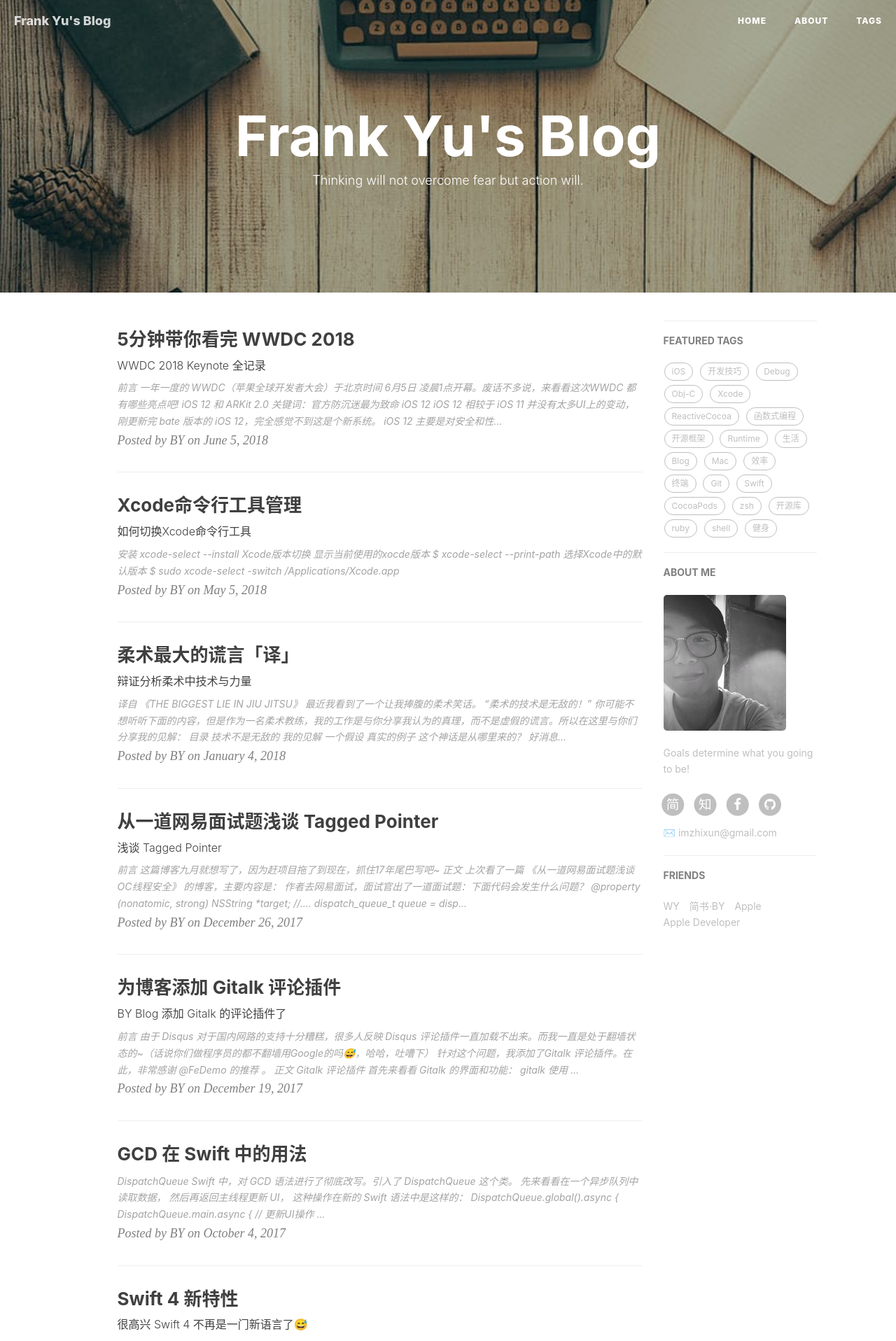
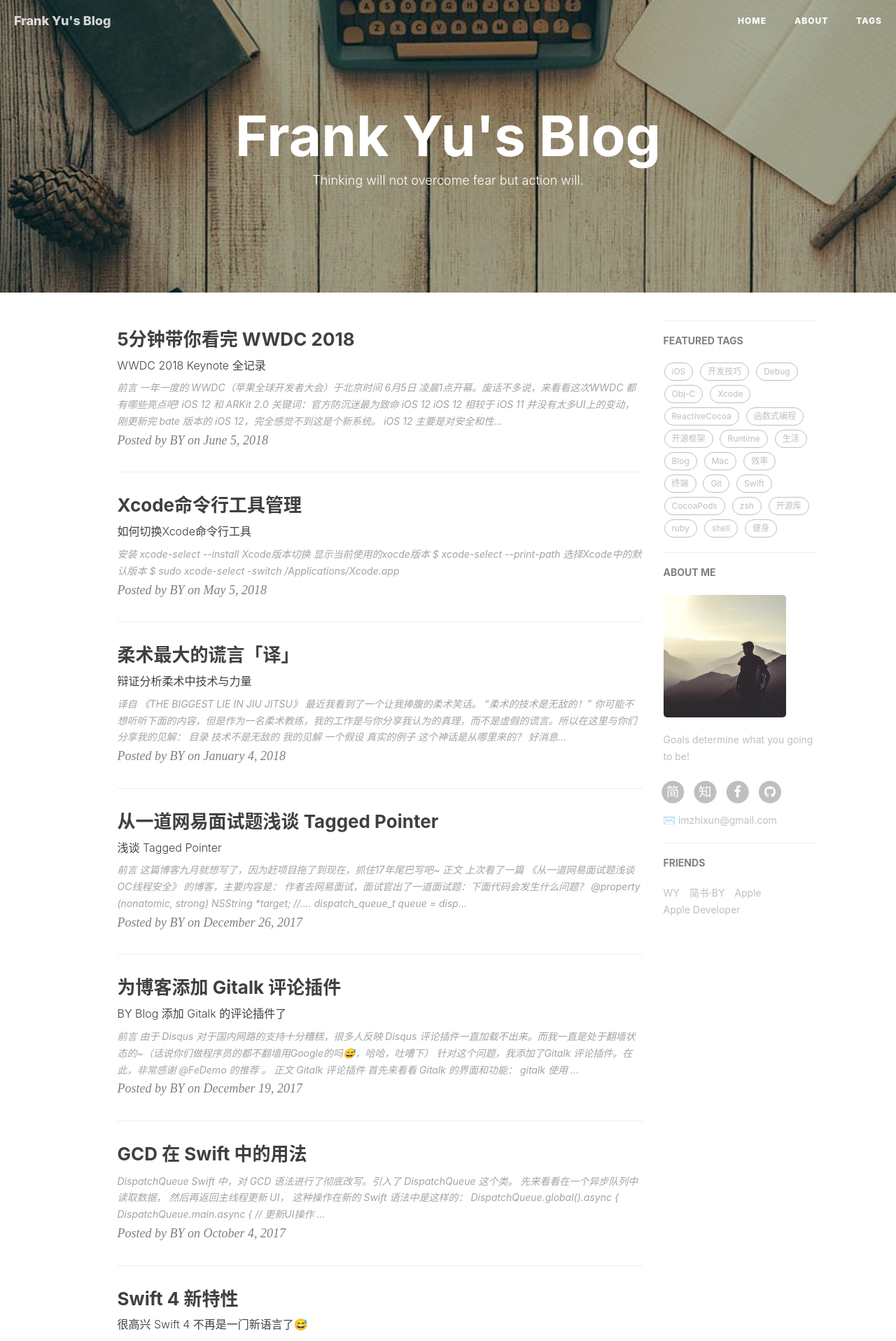
Before and after one commit to szfrank/szfrank.github.io, a Jekyll site: the page built from index.html, in a window 1280 px wide. Shown: the top 1916 px of the page at 70% size. Built offline with Jekyll 4.4.1, drawn with Linux system fonts in a browser that asks for light colours; nearby versions of some CDN libraries; the list of posts is cut into pages by our own code; comment, search, counter and statistics services are not loaded.

Commit message:
* update blog

```diff
--- a/_config.yml
+++ b/_config.yml
@@ -12,7 +12,7 @@ github_repo: "https://github.com/ifrankyu/ifrankyu.github.io.git" # you code rep
 # Sidebar settings
 sidebar: true                           # whether or not using Sidebar.
 sidebar-about-description: "Goals determine what you going to be!"
-sidebar-avatar: /img/about-BY-gentle.jpg      # use absolute URL, seeing it's used in both `/` and `/about/`
+sidebar-avatar: /img/about-frank-gentle.jpg      # use absolute URL, seeing it's used in both `/` and `/about/`
 
 
 
```
Also changed, not shown: img/about-BY-gentle.jpg (deleted), img/about-frank-gentle.jpg (added).
